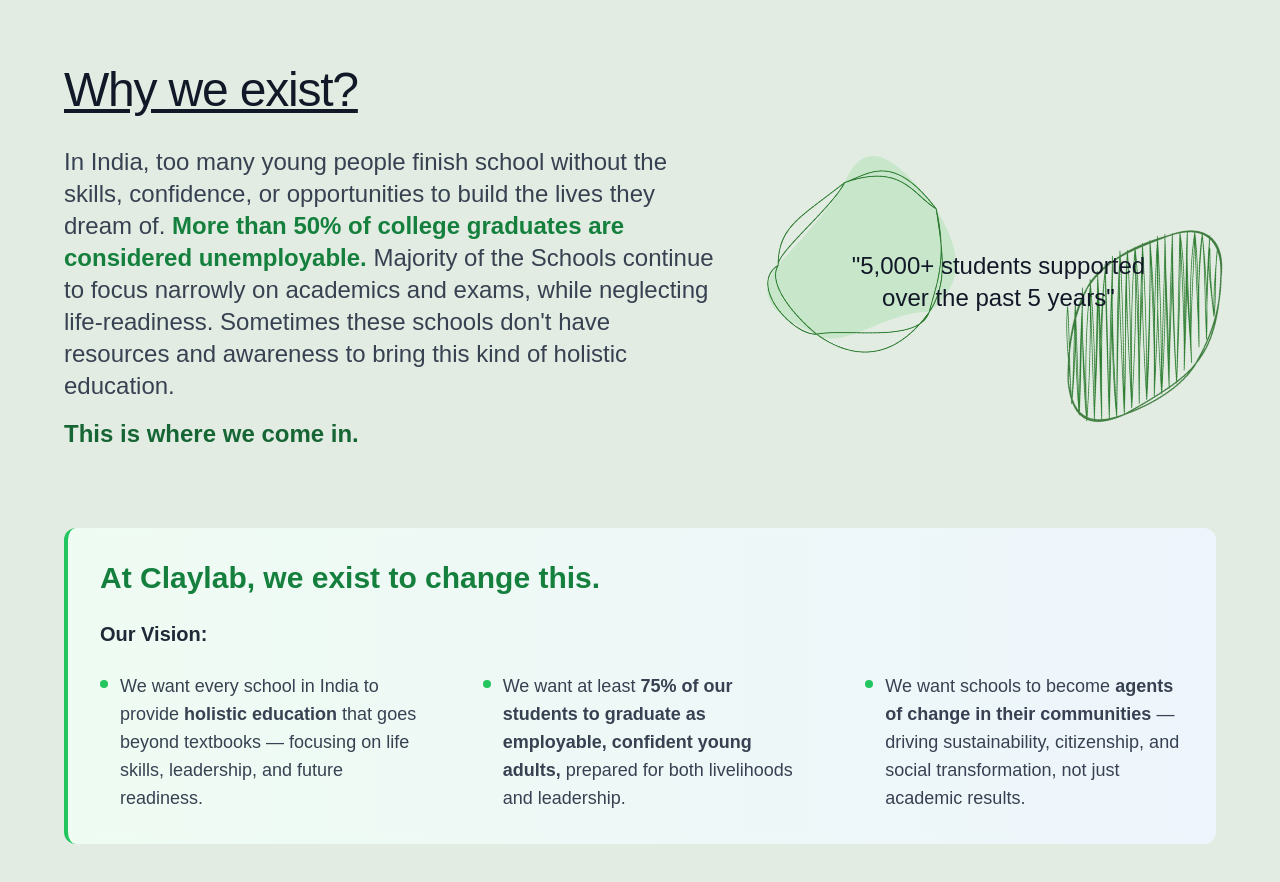
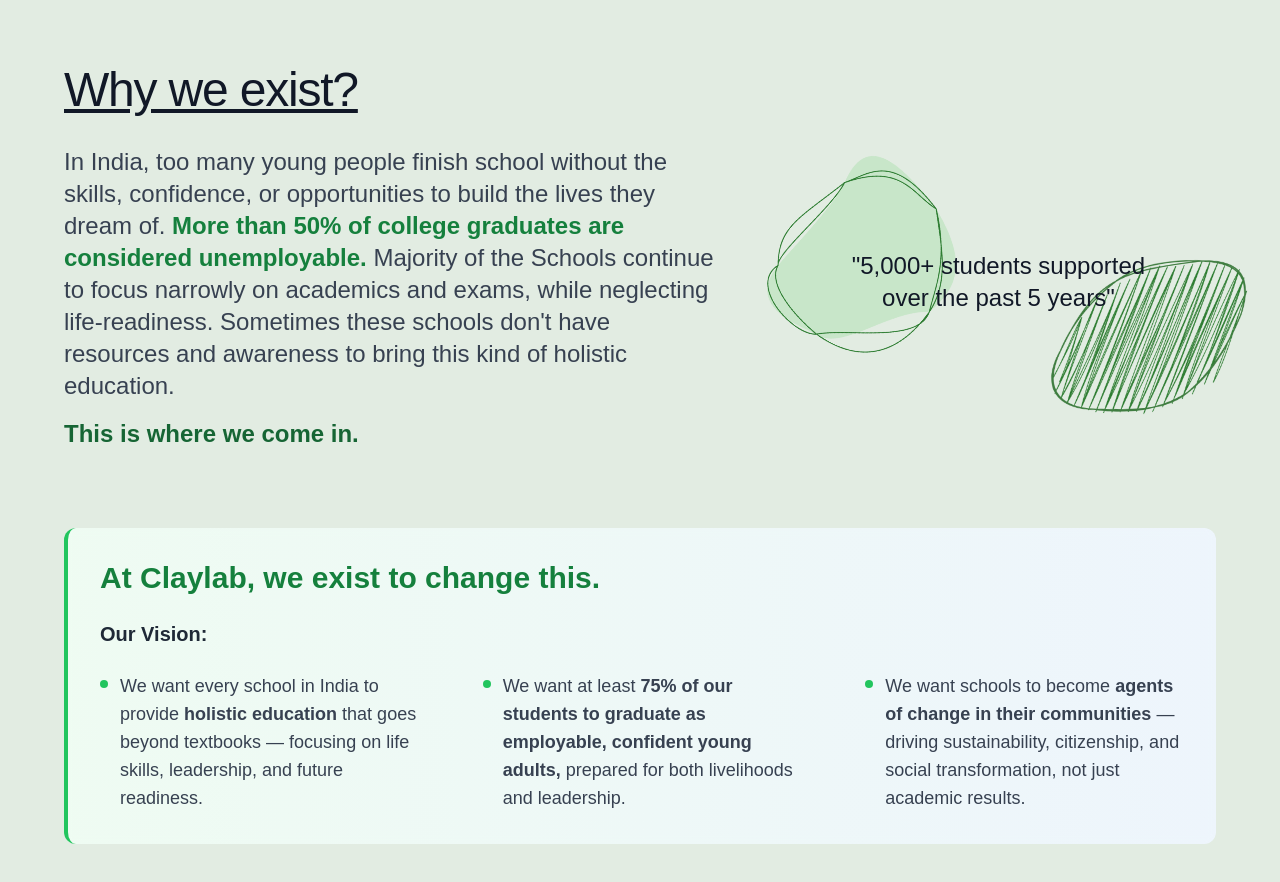
Before and after one commit to AkankshyaaMallick/ClaylabDemo, a Next.js app: page / in a window 1280 px wide. Shown: the part 1120-2002 px from the top of the page. Built offline with nearby package versions, Linux system fonts and the light colour scheme; a web font is replaced by a local one.

Commit message:
Update whyWeExist.tsx

```diff
--- a/components/home/whyWeExist.tsx
+++ b/components/home/whyWeExist.tsx
@@ -304,7 +304,7 @@
               width={300}
               height={100}
               className="mt-36 h-auto object-contain animate-spin-slower"
-              style={{ animationDelay: '5s' }} // second image starts after 5s
+              style={{ animationDelay: '0.5s' }} // second image starts after 5s
             />
 
             <div className="absolute mt-28 transform -translate-y-1/2 z-10">
```
